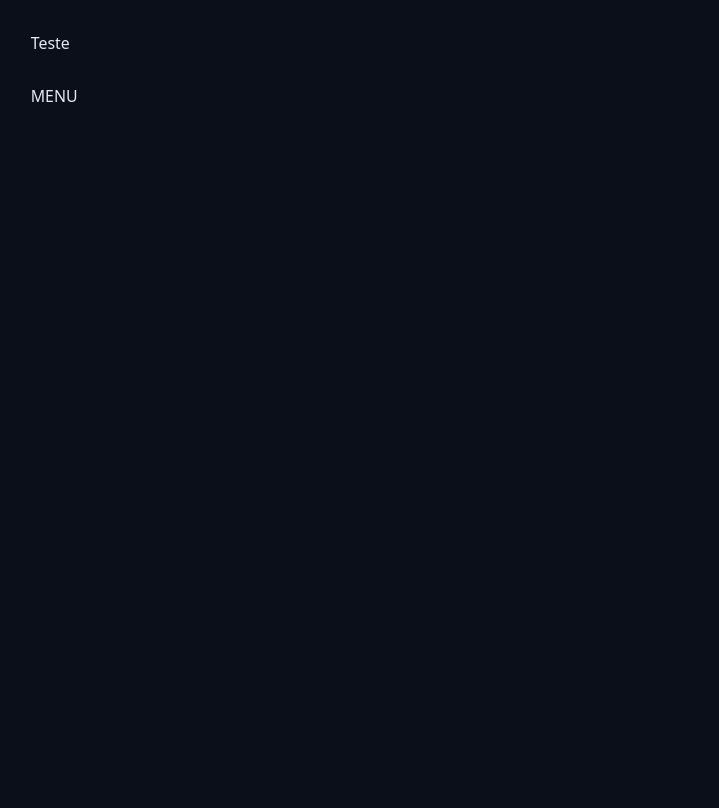
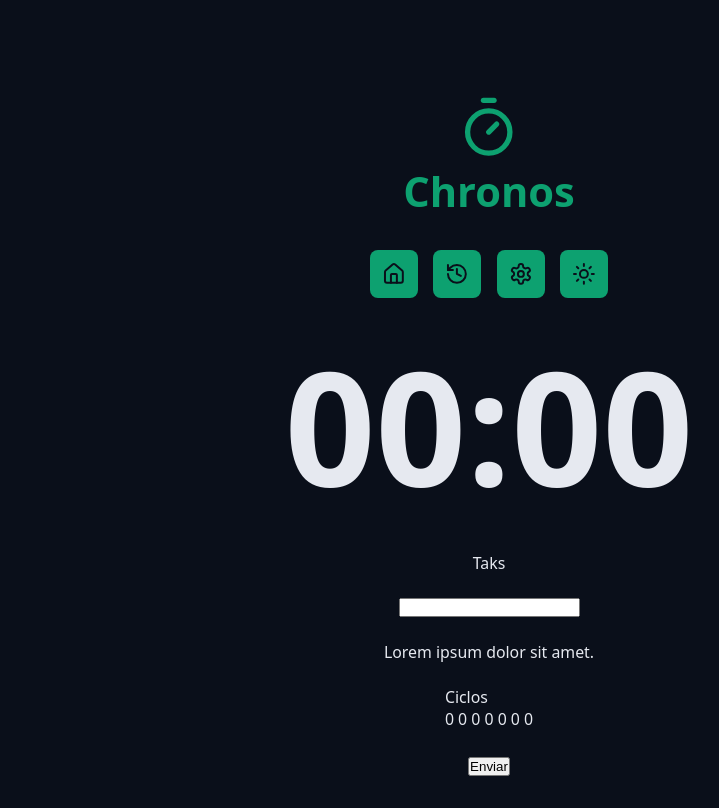
Before and after one commit to GiovaniMSJ/Pomodoro-React, a React (Vite) app: page / in a window 1280 px wide. Shown: the whole page, without its empty margins (151-870 px from the left). Built offline with nearby package versions, Linux system fonts and the light colour scheme.

Commit message:
Commit de criação dos componentes de Logo e Menu

```diff
--- a/src/App.tsx
+++ b/src/App.tsx
@@ -1,4 +1,9 @@
 import { Container } from './components/Container'
+import { CountDown } from './components/CountDown'
+import { Logo } from './components/Logo'
+import { Menu } from './components/Menu'
+import { DefaultInput } from './components/Input'
+
 import './styles/global.css'
 import './styles/theme.css'
 
@@ -7,11 +12,34 @@
     return (
         <>
         <Container>
-            Teste
+            <Logo />
         </Container>
 
         <Container>
-            MENU
+            <Menu />
+        </Container>
+        <Container>
+            <CountDown />
+        </Container>
+        <Container>
+            <form className='form' action=''>
+                <div className="formRow">
+                    <DefaultInput id='meuInput' type='text' />
+                </div>
+
+                <div className="forRow">
+                    <p>Lorem ipsum dolor sit amet.</p>
+                </div>
+
+                <div className="forRow">
+                    <p>Ciclos</p>
+                    <p>0 0 0 0 0 0 0</p>
+                </div>
+
+                <div className="forRow">
+                    <button>Enviar</button>
+                </div>
+            </form>
         </Container>
         </>
     )
--- /dev/null
+++ b/src/components/CountDown/index.tsx
@@ -0,0 +1,5 @@
+import styles from './styles.module.css'
+
+export function CountDown () {
+    return <div className={styles.container}>00:00</div>
+}
--- /dev/null
+++ b/src/components/CountDown/styles.module.css
@@ -0,0 +1,6 @@
+.container {
+    font-size: clamp(8rem, 25vw, 16rem);
+    font-weight: bold;
+    text-align: center;
+    line-height: 1.2;
+}
--- a/src/components/Heading/index.tsx
+++ b/src/components/Heading/index.tsx
@@ -1,5 +1,5 @@
 import type React from 'react';
-import styles from './syles.modules.css'
+import styles from './styles.module.css'
 
 type HeadingProps = {
     children: React.ReactNode;
--- /dev/null
+++ b/src/components/Input/index.tsx
@@ -0,0 +1,12 @@
+type DefaultInputProps = {
+    id: string;
+} & React.ComponentProps<'input'>;
+
+export function DefaultInput ({ id, type }: DefaultInputProps) {
+    return (
+        <>
+            <label htmlFor={id}>Taks</label>
+            <input id={id} type={type} />
+        </>
+    )
+}
--- /dev/null
+++ b/src/components/Input/styles.module.css
@@ -0,0 +1,6 @@
+.defaultInput {
+    font-size: clamp(8rem, 25vw, 16rem);
+    font-weight: bold;
+    text-align: center;
+    line-height: 1.2;
+}
--- /dev/null
+++ b/src/components/Logo/index.tsx
@@ -0,0 +1,11 @@
+import { TimerIcon } from 'lucide-react'
+import styles from './styles.module.css'
+
+export function Logo () {
+    return <div className={styles.logo}>
+        <a href="#" className={styles.logoLink}>
+            <TimerIcon />
+            <span>Chronos</span>
+            </a>
+    </div>
+}
--- /dev/null
+++ b/src/components/Logo/styles.module.css
@@ -0,0 +1,30 @@
+.logo {
+    display: flex;
+    align-items: center;
+    justify-content: center;
+    gap: 2.4rem;
+    margin-top: 6.4rem;
+    padding-top: 3.2rem;
+}
+
+.logoLink {
+    display: flex;
+    flex-direction: column;
+    align-items: center;
+    justify-items: center;
+    text-decoration: none;
+    gap: 0.3rem;
+    font-size: 4.2rem;
+    font-weight: bold;
+    color: var(--primary);
+    transition: all 0.2s ease-in-out;
+}
+
+.logoLink:hover {
+    filter: brightness(80%);
+}
+
+.logoLink svg {
+    width: 6.4rem;
+    height: 6.4rem;
+}
--- /dev/null
+++ b/src/components/Menu/index.tsx
@@ -0,0 +1,21 @@
+import { HistoryIcon, HouseIcon, SettingsIcon, SunIcon } from 'lucide-react';
+import styles from './styles.module.css';
+
+export function Menu() {
+    return (
+            <nav className={styles.menu}>
+                <a href='#' className={styles.menuLink}>
+                    <HouseIcon />
+                </a>
+                <a href='#' className={styles.menuLink }>
+                    <HistoryIcon />
+                </a>
+                <a href='#' className={styles.menuLink }>
+                    <SettingsIcon />
+                </a>
+                <a href='#' className={styles.menuLink }>
+                    <SunIcon />
+                </a>
+            </nav>
+    );
+}
--- /dev/null
+++ b/src/components/Menu/styles.module.css
@@ -0,0 +1,27 @@
+.menu {
+    display: flex;
+    align-items: center;
+    justify-content: center;
+    gap: 1.6rem;
+}
+
+.menuLink {
+    display: inline-flex;
+    align-items: center;
+    justify-items: center;
+    text-decoration: none;
+    background-color: var(--primary);
+    color: var(--text-over-primary);
+    transition: all 0.2s ease-in-out;
+    padding: 1.2rem;
+    border-radius: 0.8rem;
+}
+
+.menuLink:hover {
+    filter: brightness(80%);
+}
+
+.menuLink svg {
+    width: 2.4rem;
+    height: 2.4rem;
+}
--- a/src/styles/global.css
+++ b/src/styles/global.css
@@ -14,3 +14,19 @@
     background: var(--gray-900);
     color: var(--text-default);
 }
+
+.form {
+    display: flex;
+    justify-content: center;
+    align-items: center;
+    flex-direction: column;
+    gap: 2.4rem;
+}
+
+.formRow {
+    display: flex;
+    justify-content: center;
+    align-items: center;
+    flex-direction: column;
+    gap: 2.4rem;
+}
```
Also changed, not shown: src/components/Heading/styles.module.css (renamed from src/components/Heading/styles.modules.css).
